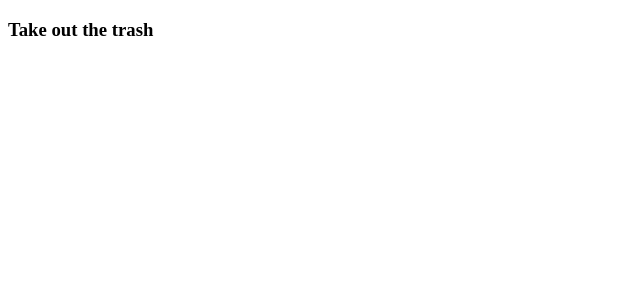
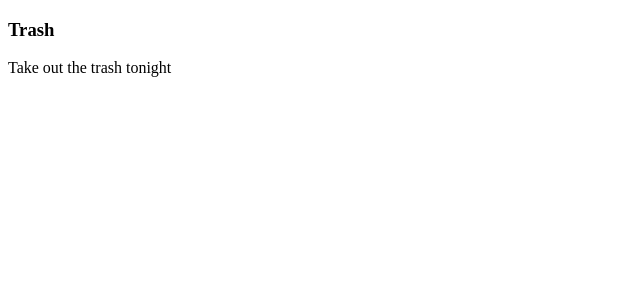
Before and after one commit to steve-kaufman/todo-app, a React (Create React App) app: page / in a window 1280 px wide. Shown: the top 300 px of the page, without its empty margins (0-640 px from the left). Built offline with nearby package versions, Linux system fonts and the light colour scheme.

Commit message:
added todo description

```diff
--- a/src/App.js
+++ b/src/App.js
@@ -5,7 +5,7 @@ import Todo from './components/Todo'
 function App() {
   return (
     <div className="App" data-testid='app'>
-      <Todo name='Take out the trash' />
+      <Todo name='Trash' description='Take out the trash tonight' />
     </div>
   );
 }
--- a/src/components/Todo.js
+++ b/src/components/Todo.js
@@ -1,10 +1,11 @@
 import React from 'react'
 import PropTypes from 'prop-types'
 
-export default function Todo ({ name }) {
+export default function Todo ({ name, description }) {
   return (
     <div data-testid='todo'>
       <h3 data-testid='name'>{ name }</h3>
+      <p data-testid='description'>{ description }</p>
     </div>
   )
 }
```
Also changed, not shown: 1 other file (tests, documents, lock files or other folders).
